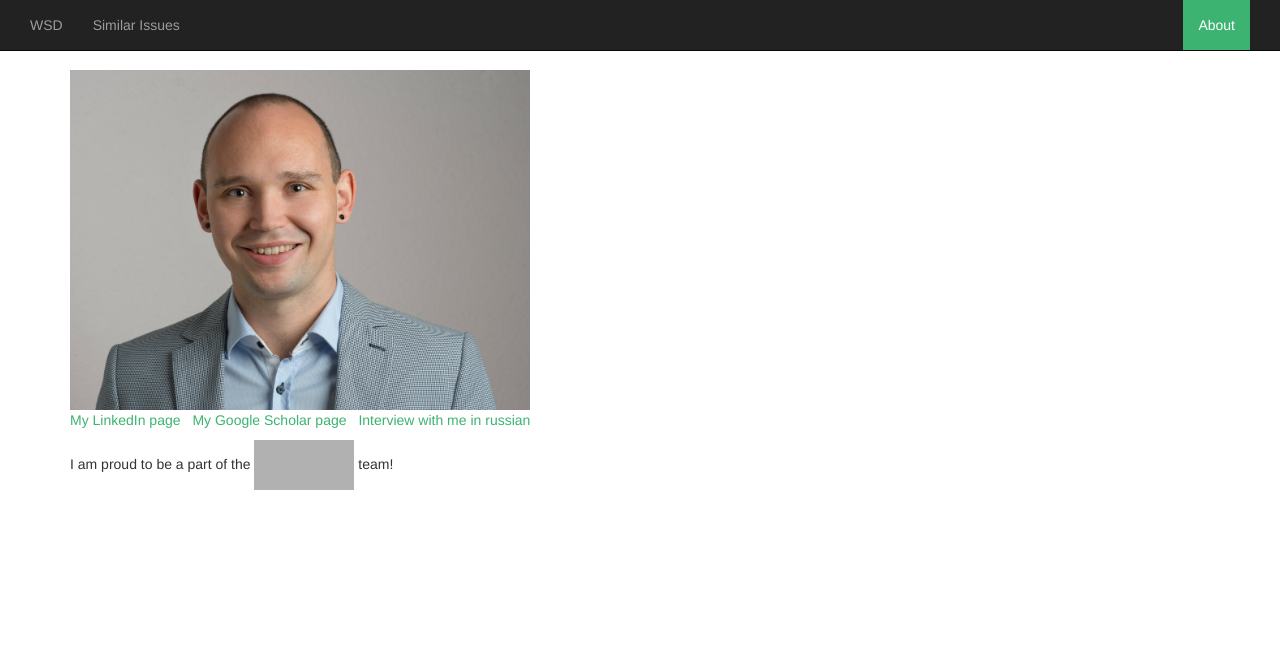
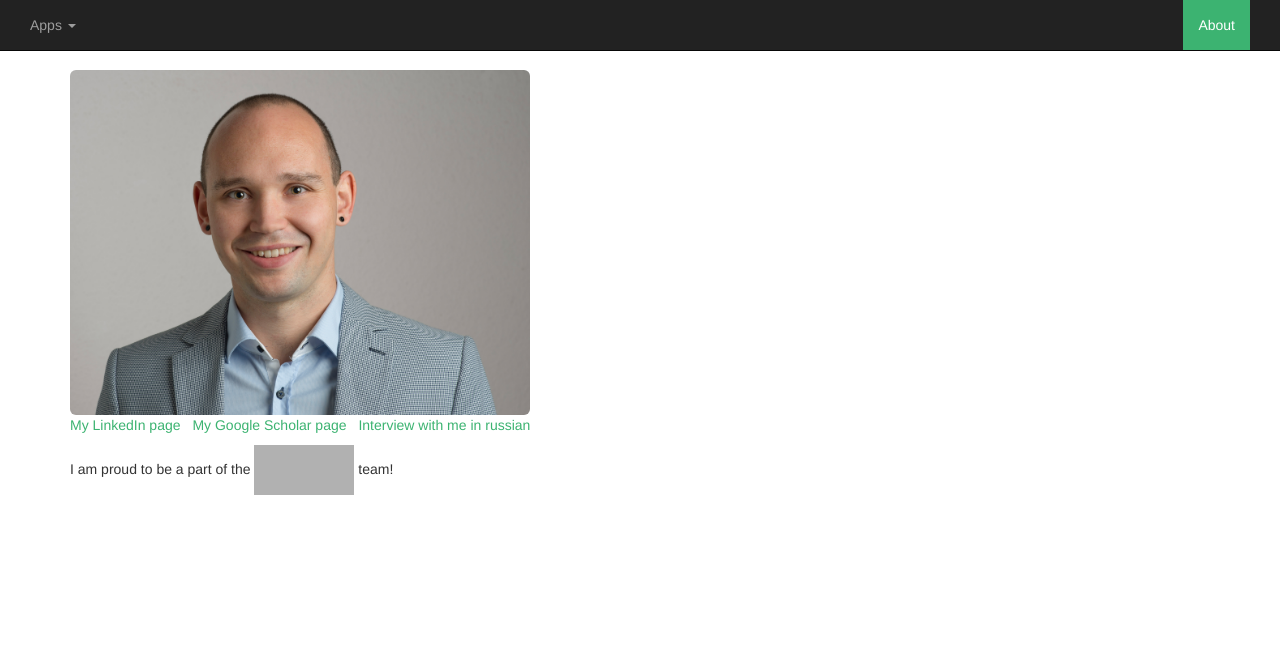
Before and after one commit to artreven/artem.revenko.space, a Django app: page / in a window 1280 px wide. Shown: the top 655 px of the page. Run offline with Django 3.2, Linux system fonts and the light colour scheme; some libraries are stand-ins or nearby versions; grey boxes are pictures that could not be loaded.

Commit message:
Add dropdown nav element

```diff
--- a/home/templates/home/index.html
+++ b/home/templates/home/index.html
@@ -5,8 +5,14 @@
 {% block title %} Artem Revenko {% endblock %}
 
 {% block left_menu_entries %}
-    <li><a href="{% url 'wsd:index' %}">WSD</a></li>
-    <li><a href="{% url 'sim_issues:index' %}">Similar Issues</a></li>
+    <li class="dropdown">
+        <a class="dropdown-toggle" data-toggle="dropdown" href="#">Apps
+            <span class="caret"></span></a>
+        <ul class="dropdown-menu">
+            <li><a href="{% url 'wsd:index' %}">WSD</a></li>
+            <li><a href="{% url 'sim_issues:index' %}">Similar Issues</a></li>
+        </ul>
+    </li>
 {% endblock left_menu_entries %}
 
 {% block right_menu_entries %}
@@ -15,7 +21,7 @@
 
 
 {% block content %}
-    <img src="{% static 'home/images/me.jpg' %}" alt="Artem Revenko" width="460" height="340" class="outstand">
+    <img src="{% static 'home/images/me.jpg' %}" class="img-responsive img-rounded" alt="Artem Revenko" width="460" height="340" class="outstand">
 
     <p class="outstand">
         <a href="https://de.linkedin.com/in/artem-revenko-18318836">My LinkedIn page</a>
```
